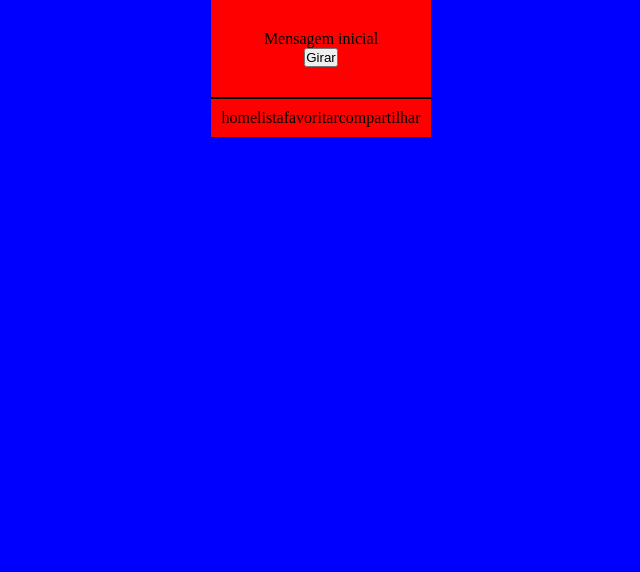
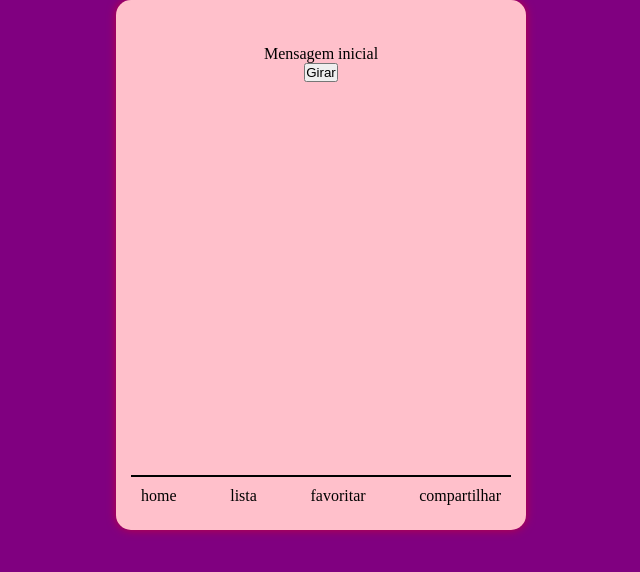
Before and after one commit to Otavi01210/Ecos-do-ceu, a plain HTML site: page index.html in a window 1280 px wide. Shown: the whole page, without its empty margins (319-959 px from the left). Drawn offline with Linux system fonts and the light colour scheme.

Commit message:
v.06
v 06

```diff
--- a/style.css
+++ b/style.css
@@ -6,14 +6,21 @@
 }
 
 body{
-    background-color : blue;/*mudar*/
+    background-color : purple;/*mudar*/
     color: black;/*mudar*/
     display:flex;
     justify-content : center;
     align-items : center;
 }
 #app{
-    background : red;/*mudar*/
+    background : pink;/*mudar*/
+    display:flex;
+    flex-direction:column;
+    width:380px;/*mudar*/
+    height:500px;/*mudar*/
+    padding:15px;/*mudar*/
+    border-radius: 15px;
+    box-shadow:0 0 10px rgba(255, 0, 0, 0.5);/*mudar*/
 }
 main{
     padding : 30px;
@@ -28,4 +35,5 @@ nav{
     display : flex;
     align-items : center;
     padding : 10px;
+    justify-content:space-between;
 }
```
